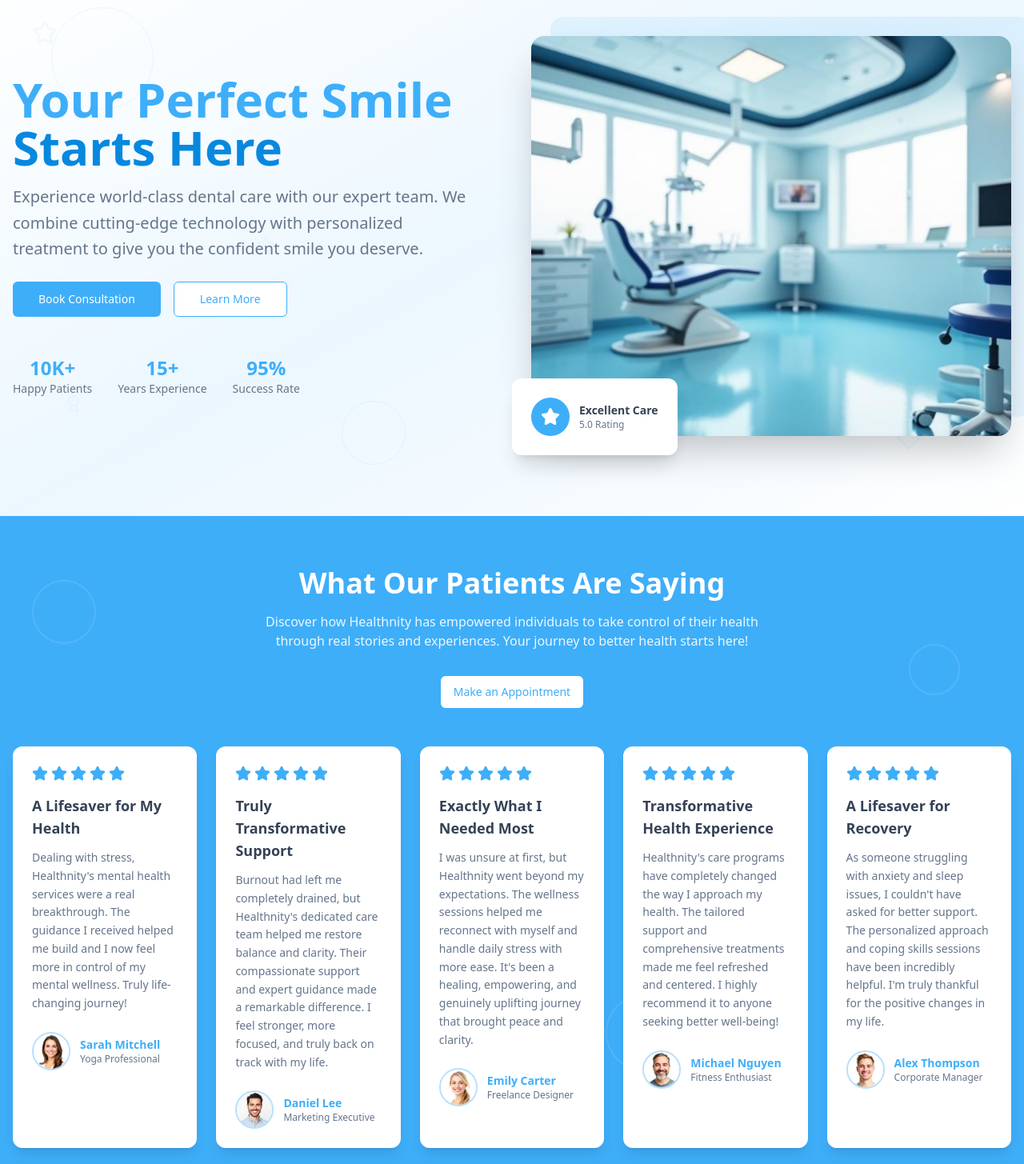
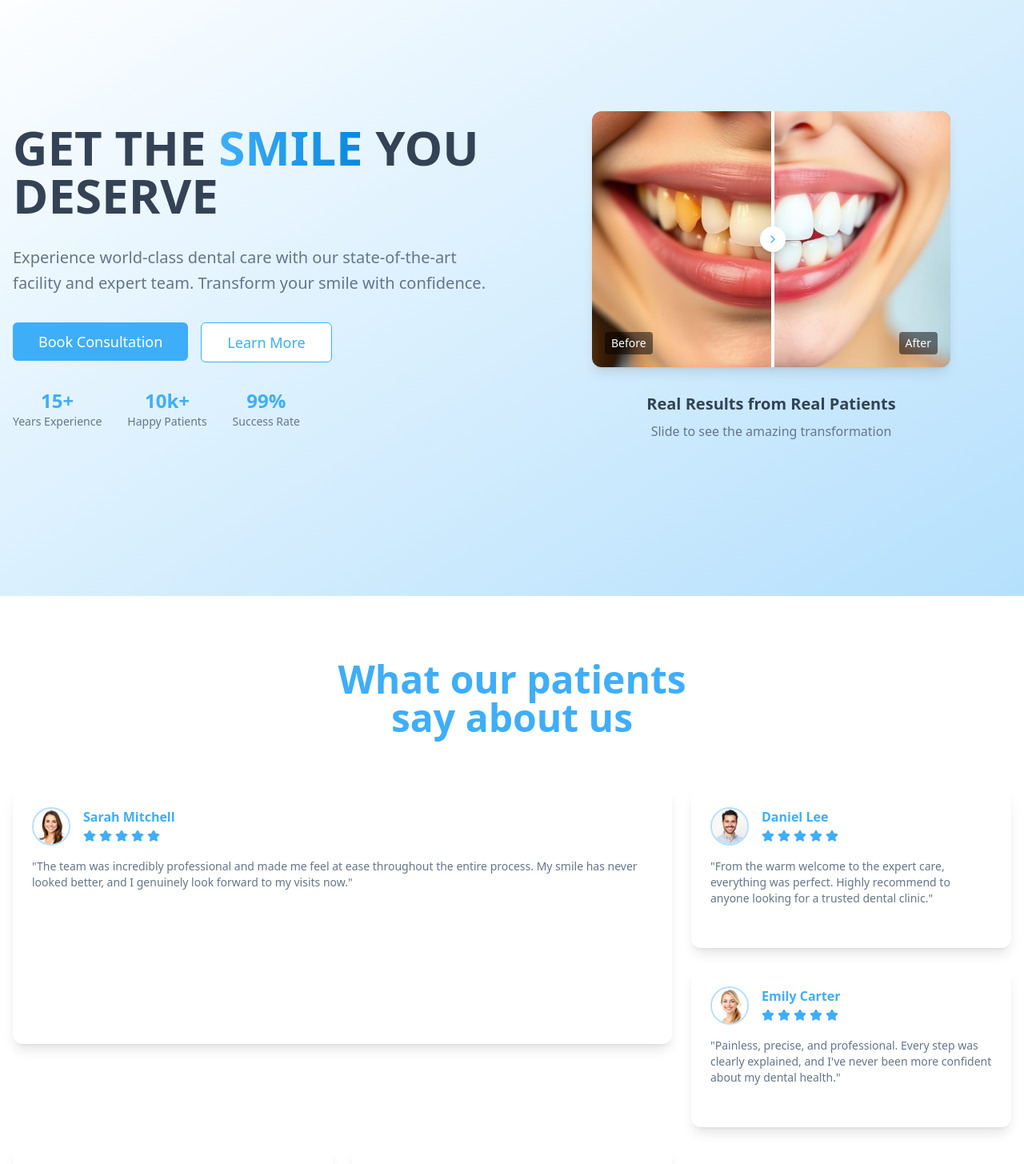
Before and after one commit to anish12349935/smile-reveal-website-38, a React (Vite) app: page / in a window 1280 px wide. Shown: the part 120-1575 px from the top of the page at 80% size. Built offline with nearby package versions, Linux system fonts and the light colour scheme.

Commit message:
Reverted to commit 0808d3c03770ce14b0d09ee0a69bf41db09d21cf

```diff
--- a/src/components/HeroSection.tsx
+++ b/src/components/HeroSection.tsx
@@ -1,94 +1,131 @@
 
+import { useState } from 'react';
 import { Button } from '@/components/ui/button';
-import { Star, Shield, Award, Heart } from 'lucide-react';
-import dentalHero from '@/assets/dental-hero.jpg';
+import { ChevronRight } from 'lucide-react';
+import heroImage from '@/assets/dental-hero.jpg';
+import beforeTeeth from '@/assets/before-teeth.jpg';
+import afterTeeth from '@/assets/after-teeth.jpg';
+
+const BeforeAfterSlider = () => {
+  const [sliderPosition, setSliderPosition] = useState(50);
+
+  const handleSliderChange = (e: React.ChangeEvent<HTMLInputElement>) => {
+    setSliderPosition(Number(e.target.value));
+  };
+
+  return (
+    <div className="relative w-full max-w-md mx-auto overflow-hidden rounded-xl shadow-lg">
+      <div className="relative h-80">
+        {/* Before Image */}
+        <img
+          src={beforeTeeth}
+          alt="Before treatment"
+          className="absolute inset-0 w-full h-full object-cover"
+        />
+
+        {/* After Image with clip-path */}
+        <img
+          src={afterTeeth}
+          alt="After treatment"
+          className="absolute inset-0 w-full h-full object-cover"
+          style={{
+            clipPath: `polygon(${sliderPosition}% 0%, 100% 0%, 100% 100%, ${sliderPosition}% 100%)`
+          }}
+        />
+
+        {/* Slider Line */}
+        <div
+          className="absolute top-0 bottom-0 w-1 bg-white shadow-lg"
+          style={{ left: `${sliderPosition}%` }}
+        >
+          <div className="absolute top-1/2 left-1/2 transform -translate-x-1/2 -translate-y-1/2 w-8 h-8 bg-white rounded-full shadow-lg flex items-center justify-center">
+            <ChevronRight className="w-4 h-4 text-primary" />
+          </div>
+        </div>
+
+        {/* Range Input */}
+        <input
+          type="range"
+          min="0"
+          max="100"
+          value={sliderPosition}
+          onChange={handleSliderChange}
+          className="absolute inset-0 w-full h-full opacity-0 cursor-pointer z-10"
+        />
+
+        {/* Labels */}
+        <div className="absolute bottom-4 left-4 bg-black bg-opacity-50 text-white px-2 py-1 rounded text-sm">
+          Before
+        </div>
+        <div className="absolute bottom-4 right-4 bg-black bg-opacity-50 text-white px-2 py-1 rounded text-sm">
+          After
+        </div>
+      </div>
+    </div>
+  );
+};
 
 const HeroSection = () => {
   return (
-    <section className="relative h-[700px] bg-gradient-to-br from-background via-dental-blue-light/20 to-background overflow-hidden">
-      {/* Background decorative elements */}
-      <div className="absolute inset-0 opacity-5">
-        <Star className="absolute top-20 left-10 w-8 h-8 text-primary" />
-        <Shield className="absolute top-32 right-20 w-10 h-10 text-primary" />
-        <Award className="absolute bottom-32 left-20 w-6 h-6 text-primary" />
-        <Heart className="absolute bottom-20 right-32 w-8 h-8 text-primary" />
-        <Star className="absolute top-1/2 left-1/4 w-6 h-6 text-primary" />
-        <Shield className="absolute top-1/3 right-1/3 w-8 h-8 text-primary" />
-      </div>
+    <section id="home" className="relative h-[800px] bg-gradient-to-br from-background to-dental-blue-light flex items-center">
+      <div className="container mx-auto px-4">
+        <div className="grid grid-cols-1 lg:grid-cols-2 gap-12 items-center">
+          {/* Left Content */}
+          <div className="space-y-8 animate-slide-up">
+            <h1 className="text-5xl lg:text-6xl font-bold text-foreground leading-tight animate-fade-in">
+              GET THE{" "}
+              <span className="text-primary bg-gradient-to-r from-primary to-dental-blue-dark bg-clip-text text-transparent">
+                SMILE
+              </span>{" "}
+              YOU DESERVE
+            </h1>
 
-      {/* Background pattern */}
-      <div className="absolute inset-0 opacity-10">
-        <div className="absolute top-16 left-16 w-32 h-32 border border-primary rounded-full"></div>
-        <div className="absolute top-1/2 right-16 w-24 h-24 border border-primary rounded-full"></div>
-        <div className="absolute bottom-16 left-1/3 w-20 h-20 border border-primary rounded-full"></div>
-      </div>
+            <p className="text-xl text-dental-gray leading-relaxed animate-fade-in" style={{ animationDelay: '0.2s' } as any}>
+              Experience world-class dental care with our state-of-the-art facility
+              and expert team. Transform your smile with confidence.
+            </p>
 
-      <div className="container mx-auto px-4 h-full flex items-center">
-        <div className="grid grid-cols-1 lg:grid-cols-2 gap-12 items-center w-full">
-          {/* Left content */}
-          <div className="space-y-6 animate-fade-in">
-            <div className="space-y-4">
-              <h1 className="text-4xl md:text-5xl lg:text-6xl font-bold text-primary leading-tight">
-                Your Perfect Smile
-                <span className="block text-dental-blue-dark">Starts Here</span>
-              </h1>
-              <p className="text-xl text-dental-gray leading-relaxed max-w-xl">
-                Experience world-class dental care with our expert team. We combine
-                cutting-edge technology with personalized treatment to give you the
-                confident smile you deserve.
-              </p>
-            </div>
-
-            <div className="flex flex-col sm:flex-row gap-4">
-              <Button size="lg" className="bg-primary hover:bg-dental-blue-dark">
+            <div className="flex flex-col sm:flex-row gap-4 animate-fade-in" style={{ animationDelay: '0.4s' } as any}>
+              <Button size="lg" className="text-lg px-8 py-6 bg-primary hover:bg-dental-blue-dark hover-scale">
                 Book Consultation
               </Button>
-              <Button size="lg" variant="outline" className="border-primary text-primary hover:bg-primary hover:text-white">
+              <Button
+                variant="outline"
+                size="lg"
+                className="text-lg px-8 py-6 border-primary text-primary hover:bg-primary hover:text-white hover-scale"
+              >
                 Learn More
               </Button>
             </div>
 
-            {/* Stats */}
-            <div className="flex items-center space-x-8 pt-6">
+            <div className="flex items-center space-x-8 text-dental-gray animate-bounce-in" style={{ animationDelay: '0.6s' } as any}>
               <div className="text-center">
-                <div className="text-2xl font-bold text-primary">10K+</div>
-                <div className="text-sm text-dental-gray">Happy Patients</div>
+                <div className="text-2xl font-bold text-primary">15+</div>
+                <div className="text-sm">Years Experience</div>
               </div>
               <div className="text-center">
-                <div className="text-2xl font-bold text-primary">15+</div>
-                <div className="text-sm text-dental-gray">Years Experience</div>
+                <div className="text-2xl font-bold text-primary">10k+</div>
+                <div className="text-sm">Happy Patients</div>
               </div>
               <div className="text-center">
-                <div className="text-2xl font-bold text-primary">95%</div>
-                <div className="text-sm text-dental-gray">Success Rate</div>
+                <div className="text-2xl font-bold text-primary">99%</div>
+                <div className="text-sm">Success Rate</div>
               </div>
             </div>
           </div>
 
-          {/* Right content - Hero image */}
-          <div className="relative animate-fade-in">
-            <div className="relative z-10">
-              <img
-                src={dentalHero}
-                alt="Modern dental clinic"
-                className="rounded-2xl shadow-2xl w-full h-[500px] object-cover"
-              />
-              {/* Floating card */}
-              <div className="absolute -bottom-6 -left-6 bg-white p-6 rounded-xl shadow-xl">
-                <div className="flex items-center space-x-3">
-                  <div className="w-12 h-12 bg-primary rounded-full flex items-center justify-center">
-                    <Star className="w-6 h-6 text-white fill-current" />
-                  </div>
-                  <div>
-                    <div className="text-sm font-semibold text-foreground">Excellent Care</div>
-                    <div className="text-xs text-dental-gray">5.0 Rating</div>
-                  </div>
-                </div>
-              </div>
+          {/* Right Content - Before/After Slider */}
+          <div className="relative animate-scale-in" style={{ animationDelay: '0.3s' } as any}>
+            <BeforeAfterSlider />
+
+            <div className="mt-8 text-center animate-fade-in" style={{ animationDelay: '0.8s' } as any}>
+              <h3 className="text-xl font-semibold text-foreground mb-2">
+                Real Results from Real Patients
+              </h3>
+              <p className="text-dental-gray">
+                Slide to see the amazing transformation
+              </p>
             </div>
-
-            {/* Background decoration */}
-            <div className="absolute -top-6 -right-6 w-full h-full bg-primary/10 rounded-2xl -z-10"></div>
           </div>
         </div>
       </div>
--- a/src/components/ReviewsSection.tsx
+++ b/src/components/ReviewsSection.tsx
@@ -5,96 +5,104 @@ import patient2 from '@/assets/patient-2.jpg';
 import patient3 from '@/assets/patient-3.jpg';
 import patient4 from '@/assets/patient-4.jpg';
 import patient5 from '@/assets/patient-5.jpg';
-import { Button } from '@/components/ui/button';
 
 const reviews = [
   {
     id: 1,
     name: "Sarah Mitchell",
     rating: 5,
-    title: "A Lifesaver for My Health",
-    comment: "Dealing with stress, Healthnity's mental health services were a real breakthrough. The guidance I received helped me build and I now feel more in control of my mental wellness. Truly life-changing journey!",
+    comment: "The team was incredibly professional and made me feel at ease throughout the entire process. My smile has never looked better, and I genuinely look forward to my visits now.",
     image: patient1,
-    profession: "Yoga Professional"
+    size: "large"
   },
   {
     id: 2,
     name: "Daniel Lee",
     rating: 5,
-    title: "Truly Transformative Support",
-    comment: "Burnout had left me completely drained, but Healthnity's dedicated care team helped me restore balance and clarity. Their compassionate support and expert guidance made a remarkable difference. I feel stronger, more focused, and truly back on track with my life.",
+    comment: "From the warm welcome to the expert care, everything was perfect. Highly recommend to anyone looking for a trusted dental clinic.",
     image: patient2,
-    profession: "Marketing Executive"
+    size: "medium"
   },
   {
     id: 3,
     name: "Emily Carter",
     rating: 5,
-    title: "Exactly What I Needed Most",
-    comment: "I was unsure at first, but Healthnity went beyond my expectations. The wellness sessions helped me reconnect with myself and handle daily stress with more ease. It's been a healing, empowering, and genuinely uplifting journey that brought peace and clarity.",
+    comment: "Painless, precise, and professional. Every step was clearly explained, and I've never been more confident about my dental health.",
     image: patient3,
-    profession: "Freelance Designer"
+    size: "small"
   },
   {
     id: 4,
     name: "Michael Nguyen",
     rating: 5,
-    title: "Transformative Health Experience",
-    comment: "Healthnity's care programs have completely changed the way I approach my health. The tailored support and comprehensive treatments made me feel refreshed and centered. I highly recommend it to anyone seeking better well-being!",
+    comment: "Beautifully designed space and even better service. You can tell they truly care about their patients, and that personal touch makes all the difference.",
     image: patient4,
-    profession: "Fitness Enthusiast"
+    size: "small"
   },
   {
     id: 5,
     name: "Alex Thompson",
     rating: 5,
-    title: "A Lifesaver for Recovery",
-    comment: "As someone struggling with anxiety and sleep issues, I couldn't have asked for better support. The personalized approach and coping skills sessions have been incredibly helpful. I'm truly thankful for the positive changes in my life.",
+    comment: "Outstanding experience from start to finish. The technology is impressive and the results speak for themselves.",
     image: patient5,
-    profession: "Corporate Manager"
+    size: "tall"
   }
 ];
 
 const StarRating = ({ rating }: { rating: number }) => {
   return (
-    <div className="flex space-x-1 mb-4">
+    <div className="flex space-x-1">
       {[...Array(5)].map((_, i) => (
         <Star
           key={i}
-          className="w-5 h-5 text-primary fill-current"
+          className={`w-4 h-4 ${
+            i < rating ? 'text-primary fill-current' : 'text-gray-300'
+          }`}
         />
       ))}
     </div>
   );
 };
 
-const ReviewCard = ({ review }: { review: any }) => {
+const ReviewCard = ({ review, index }: { review: any; index: number }) => {
+  const getSizeClasses = (size: string) => {
+    switch (size) {
+      case 'large':
+        return 'md:col-span-2 md:row-span-2 h-[280px] md:h-[320px]';
+      case 'tall':
+        return 'md:col-span-1 md:row-span-2 h-[280px] md:h-[320px]';
+      case 'medium':
+        return 'md:col-span-1 md:row-span-1 h-[240px] md:h-[200px]';
+      case 'small':
+        return 'md:col-span-1 md:row-span-1 h-[240px] md:h-[200px]';
+      default:
+        return 'md:col-span-1 md:row-span-1 h-[240px] md:h-[200px]';
+    }
+  };
+
   return (
-    <div className="bg-white rounded-xl p-6 shadow-lg hover:shadow-xl transition-shadow duration-300 h-full">
-      <StarRating rating={review.rating} />
+    <div
+      className={`bg-white rounded-xl p-4 md:p-6 shadow-lg hover-lift animate-fade-in stagger-animation ${getSizeClasses(review.size)}`}
+      style={{ '--stagger': index } as any}
+    >
+      <div className="flex flex-col h-full">
+        <div className="flex items-start space-x-3 md:space-x-4 mb-3 md:mb-4">
+          <img
+            src={review.image}
+            alt={review.name}
+            className="w-10 h-10 md:w-12 md:h-12 rounded-full object-cover border-2 border-dental-blue-light flex-shrink-0"
+          />
+          <div className="flex-1 min-w-0">
+            <h4 className="font-semibold text-primary text-sm md:text-base mb-1">
+              {review.name}
+            </h4>
+            <StarRating rating={review.rating} />
+          </div>
+        </div>
 
-      <h3 className="text-lg font-semibold text-foreground mb-3">
-        {review.title}
-      </h3>
-
-      <p className="text-dental-gray leading-relaxed text-sm mb-6">
-        {review.comment}
-      </p>
-
-      <div className="flex items-center space-x-3 mt-auto">
-        <img
-          src={review.image}
-          alt={review.name}
-          className="w-12 h-12 rounded-full object-cover border-2 border-dental-blue-light"
-        />
-        <div>
-          <h4 className="font-semibold text-primary text-sm">
-            {review.name}
-          </h4>
-          <p className="text-xs text-dental-gray">
-            {review.profession}
-          </p>
-        </div>
+        <p className="text-dental-gray leading-relaxed text-xs md:text-sm flex-1">
+          "{review.comment}"
+        </p>
       </div>
     </div>
   );
@@ -102,33 +110,18 @@ const ReviewCard = ({ review }: { review: any }) => {
 
 const ReviewsSection = () => {
   return (
-    <section className="py-16 bg-primary relative overflow-hidden">
-      {/* Background decorative elements */}
-      <div className="absolute inset-0 opacity-10">
-        <div className="absolute top-20 left-10 w-20 h-20 border-2 border-white rounded-full"></div>
-        <div className="absolute top-40 right-20 w-16 h-16 border-2 border-white rounded-full"></div>
-        <div className="absolute bottom-20 left-1/4 w-12 h-12 border-2 border-white rounded-full"></div>
-        <div className="absolute bottom-40 right-1/3 w-24 h-24 border-2 border-white rounded-full"></div>
-      </div>
-
-      <div className="container mx-auto px-4 relative z-10">
-        <div className="text-center mb-12">
-          <h2 className="text-3xl md:text-4xl font-bold text-white mb-4">
-            What Our Patients Are Saying
+    <section className="py-16 md:py-20 bg-background">
+      <div className="container mx-auto px-4">
+        <div className="text-center mb-12 md:mb-16 animate-slide-up">
+          <h2 className="text-3xl md:text-4xl lg:text-5xl font-bold text-primary mb-4">
+            What our patients<br />say about us
           </h2>
-          <p className="text-white/90 max-w-2xl mx-auto mb-8">
-            Discover how Healthnity has empowered individuals to take control of their
-            health through real stories and experiences. Your journey to better health
-            starts here!
-          </p>
-          <Button variant="secondary" className="bg-white text-primary hover:bg-white/90">
-            Make an Appointment
-          </Button>
         </div>
 
-        <div className="grid grid-cols-1 md:grid-cols-2 lg:grid-cols-3 xl:grid-cols-5 gap-6 max-w-7xl mx-auto">
-          {reviews.map((review) => (
-            <ReviewCard key={review.id} review={review} />
+        {/* Mobile: Simple single column, Desktop: Masonry Grid */}
+        <div className="grid grid-cols-1 md:grid-cols-2 lg:grid-cols-3 gap-4 md:gap-6 max-w-7xl mx-auto auto-rows-min">
+          {reviews.map((review, index) => (
+            <ReviewCard key={review.id} review={review} index={index} />
           ))}
         </div>
       </div>
--- a/src/index.css
+++ b/src/index.css
@@ -122,10 +122,6 @@ All colors MUST be HSL.
 
   body {
     @apply bg-background text-foreground;
-    background-image:
-      radial-gradient(circle at 20% 80%, hsl(var(--dental-blue-light) / 0.05) 0%, transparent 50%),
-      radial-gradient(circle at 80% 20%, hsl(var(--primary) / 0.05) 0%, transparent 50%),
-      radial-gradient(circle at 40% 40%, hsl(var(--dental-blue-light) / 0.03) 0%, transparent 50%);
   }
 }
 
--- a/src/pages/Index.tsx
+++ b/src/pages/Index.tsx
@@ -1,4 +1,3 @@
-
 import Navbar from '@/components/Navbar';
 import HeroSection from '@/components/HeroSection';
 import ReviewsSection from '@/components/ReviewsSection';
@@ -8,31 +7,18 @@ import ContactForm from '@/components/ContactForm';
 import BeforeAfterSection from '@/components/BeforeAfterSection';
 import TeamSection from '@/components/TeamSection';
 import Footer from '@/components/Footer';
-import DecorativeBackground from '@/components/DecorativeBackground';
 
 const Index = () => {
   return (
-    <div className="min-h-screen relative">
+    <div className="min-h-screen">
       <Navbar />
       <HeroSection />
       <ReviewsSection />
-      <div className="relative">
-        <DecorativeBackground variant="subtle" />
-        <FAQSection />
-      </div>
-      <div className="relative">
-        <DecorativeBackground variant="subtle" />
-        <FeaturesSection />
-      </div>
+      <FAQSection />
+      <FeaturesSection />
       <ContactForm />
-      <div className="relative">
-        <DecorativeBackground variant="subtle" />
-        <BeforeAfterSection />
-      </div>
-      <div className="relative">
-        <DecorativeBackground variant="subtle" />
-        <TeamSection />
-      </div>
+      <BeforeAfterSection />
+      <TeamSection />
       <Footer />
     </div>
   );
```
Also changed, not shown: src/components/DecorativeBackground.tsx (deleted, +0 -23 lines).
